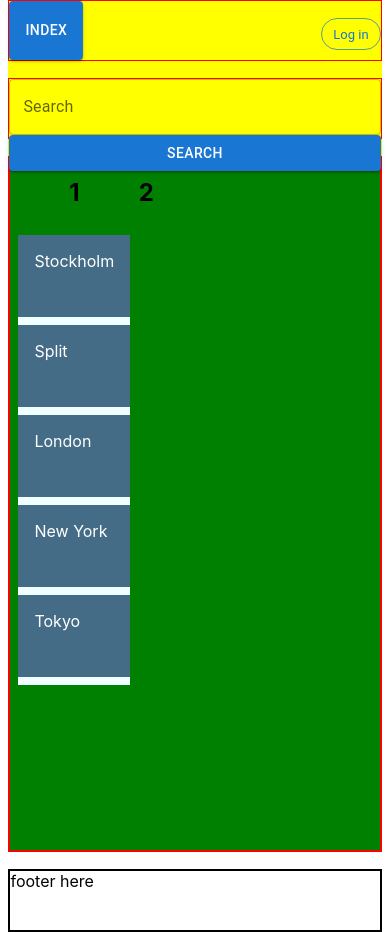
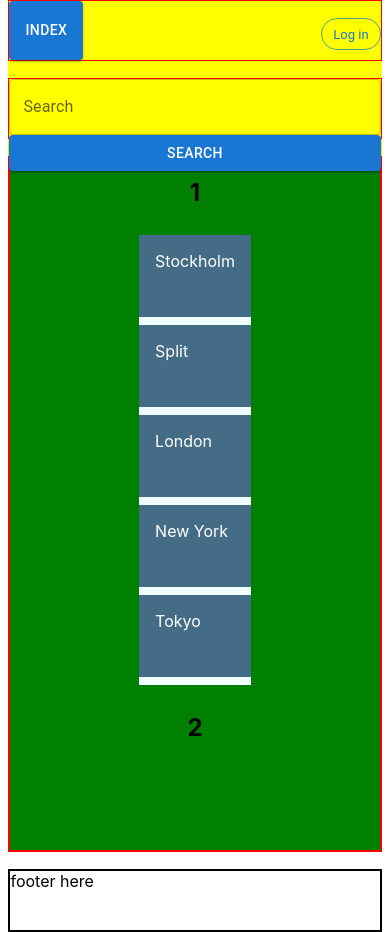
Before and after one commit to GoranAviani/react_apollo_client_3_cache, a React (Create React App) app: page / in a window 390 px wide. Built offline with nearby package versions, Linux system fonts and the light colour scheme.

Commit message:
changing keys

```diff
--- a/src/components/WeatherBoard/css/weatherBoard.css
+++ b/src/components/WeatherBoard/css/weatherBoard.css
@@ -5,3 +5,9 @@
     width: 100%;
 
 }
+
+@media screen and (max-width: 600px) {
+    .weatherBoard {
+        flex-direction: column;
+    }
+}
```
